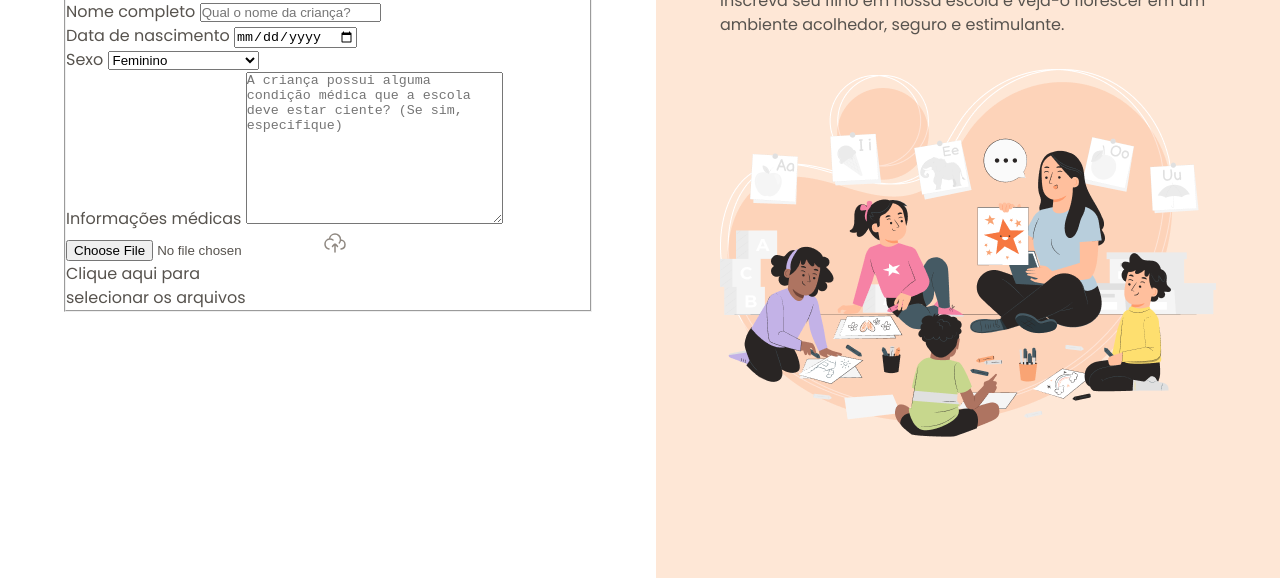
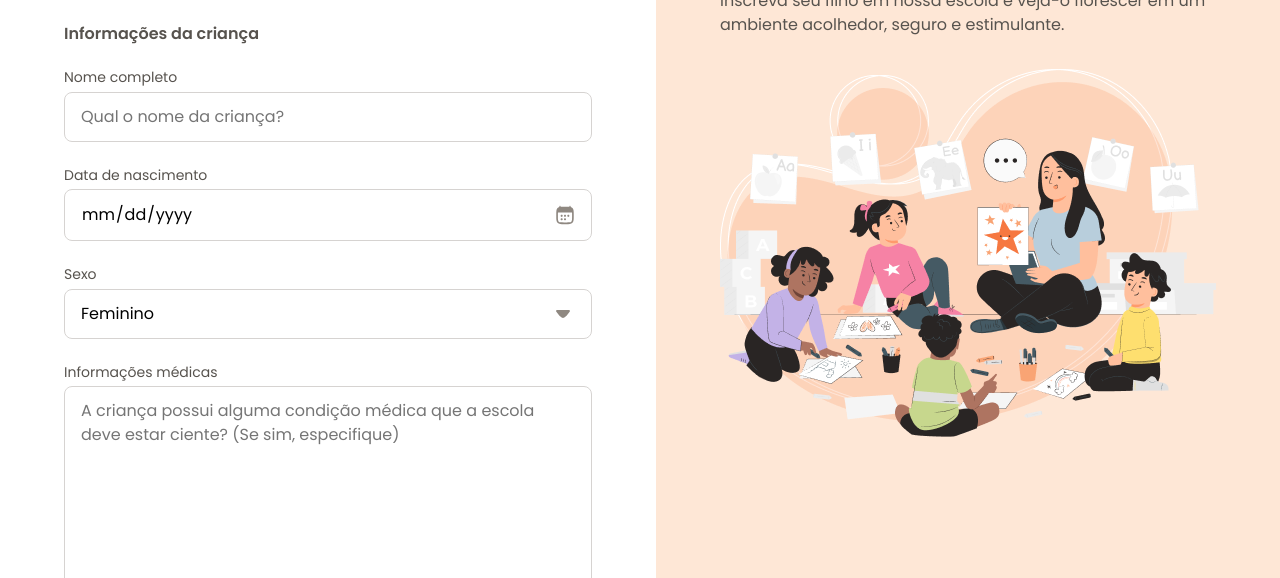
Before and after one commit to igormordaski7/Formulario_de_Matricula, a plain HTML site: page index.html in a window 1280 px wide. Shown: the part 222-800 px from the top of the page. Drawn offline with Linux system fonts and the light colour scheme.

Commit message:
Configurando os inputs de data e select

```diff
--- /dev/null
+++ b/styles/fields/index.css
@@ -0,0 +1,38 @@
+input, textarea, select{
+    appearance: none;
+    width: 100%;
+    border-radius: 0.5rem;
+    border: 1px solid var(--stroke-default);
+
+    padding: 0.75rem 1rem;
+    font: var(--text);
+}
+
+label{
+    font: var(--text-sm);
+    color: var(--text-secondary);
+
+    display: block;
+    margin-bottom: 0.25rem;
+}
+
+input:focus, select:focus, textarea:focus{
+    outline: 0.25rem solid var(--surface-secondary);
+    border: 0.125rem solid var(--stroke-highlight);
+}
+
+input[type="date"]{
+position: relative;
+
+    &::-webkit-calendar-picker-indicator{
+        position: absolute;
+        background: url(../../assets/icons/calendar-03.svg) center/contain;
+        right: 1rem;
+
+    }
+}
+
+select{
+    background: url(../../assets/icons/arrow-down-01.svg)
+    no-repeat calc(100% - 1rem);
+}
--- /dev/null
+++ b/styles/forms.css
@@ -0,0 +1,16 @@
+@import url(fields/index.css);
+
+form{
+    margin-top: 3rem;
+}
+
+fieldset{
+    border: none;
+    display: grid;
+    gap: 1.5rem;
+}
+
+legend{
+    font: 600 1rem/1.25 var(--font-family);
+    margin-bottom: 1.5rem;
+}
--- a/styles/global.css
+++ b/styles/global.css
@@ -1,3 +1,5 @@
+@import url(fields/index.css);
+
 *{
     margin: 0;
     padding: 0;
--- a/styles/index.css
+++ b/styles/index.css
@@ -1,2 +1,3 @@
 @import url(global.css);
 @import url(layout.css);
+@import url(forms.css);
--- a/styles/layout.css
+++ b/styles/layout.css
@@ -1,3 +1,5 @@
+@import url(fields/index.css);
+
 #app{
     display: grid;
     grid-template-columns: 51.25% 48.75%;
```
